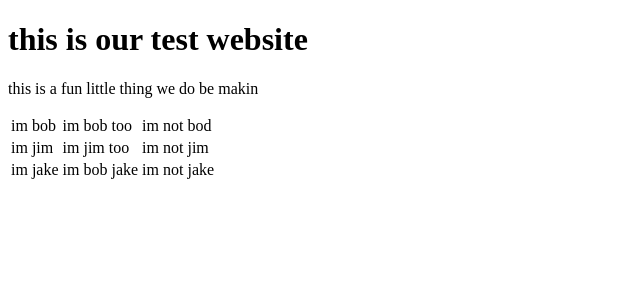
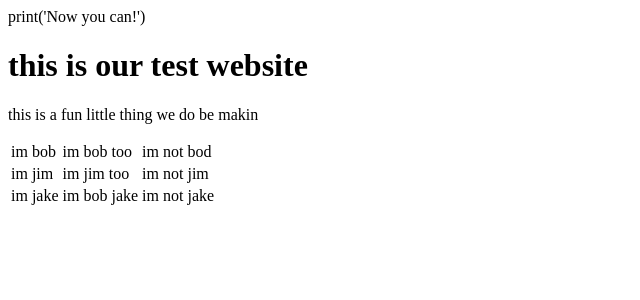
Before and after one commit to Team-AIRWISE/AIRWISE, a Flask app: page / in a window 1280 px wide. Shown: the top 300 px of the page, without its empty margins (0-640 px from the left). Run offline with Flask 3, Linux system fonts and the light colour scheme; parts of the project's set-up code (start-up, migrations or seed data) failed here and were passed over.

Commit message:
py script

```diff
--- a/templates/airwise.html
+++ b/templates/airwise.html
@@ -4,6 +4,7 @@
         <title>our website for controlling and viewing and graphing our airwise</title>
     </head>
     <body>
+        <py-script> print('Now you can!') </py-script>
         <h1>this is our test website</h1>
         <p> this is a fun little thing we do be makin</p>
         <table>
```
